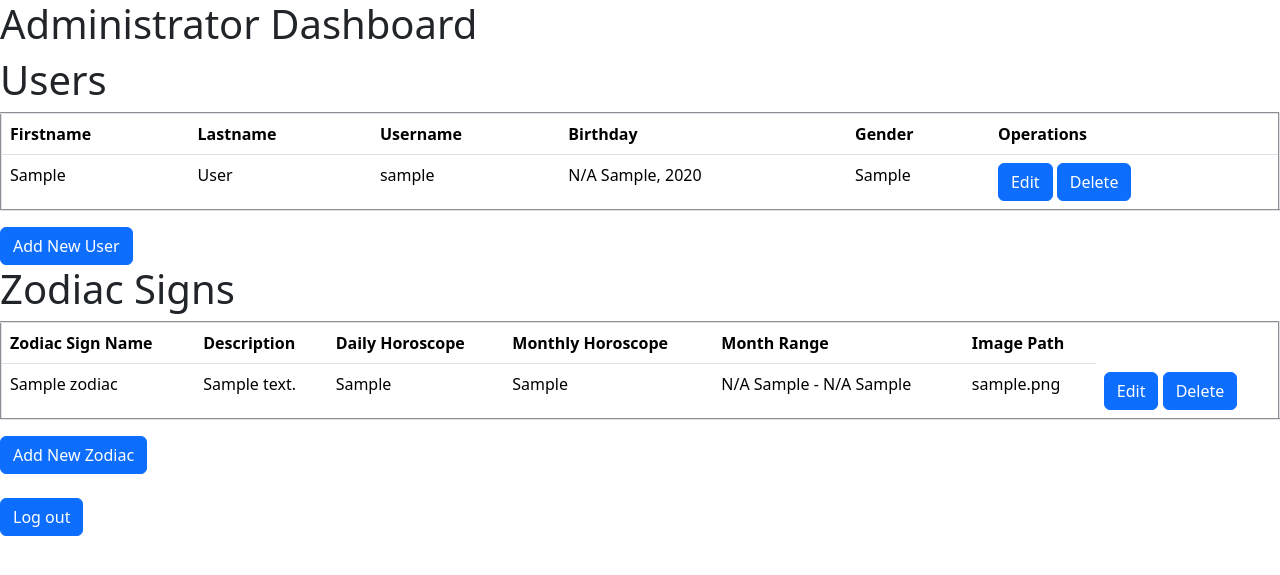
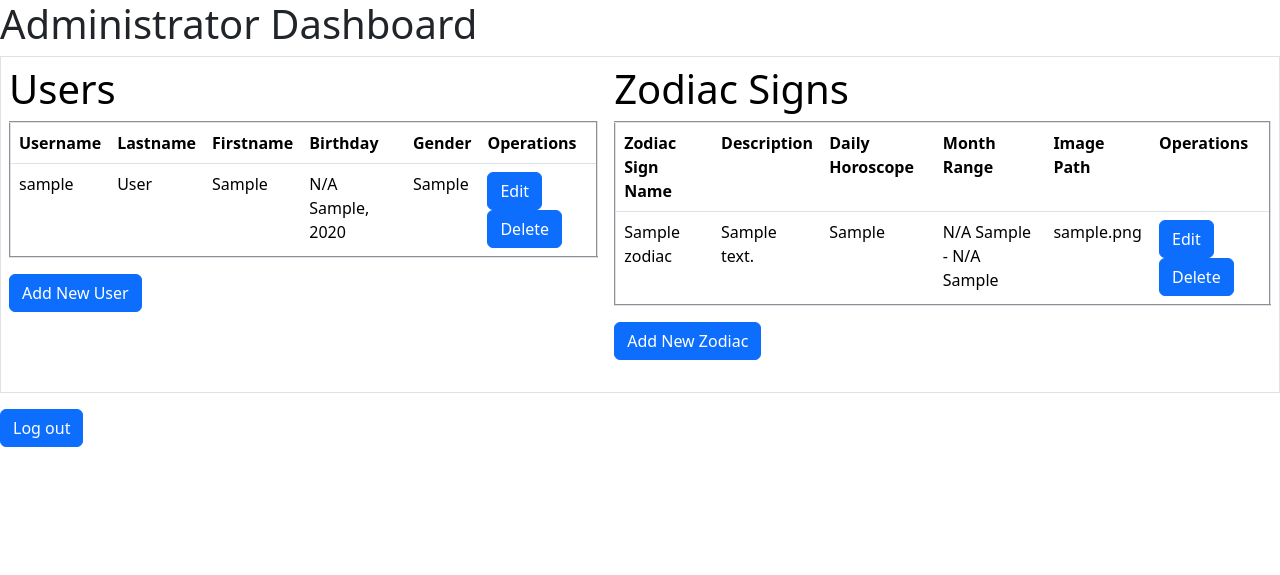
Before and after one commit to rezexxx/dynamicHoroscope, a PHP site: page /admindashboard.php in a window 1280 px wide. Shown: the top 575 px of the page. Run offline with PHP 8.4, Linux system fonts and the light colour scheme; tables that the repository leaves empty or names only in its code hold one stand-in row (values such as "Sample post").

Commit message:
Updated Admin Dashboard

```diff
--- a/horoscope/admindashboard.php
+++ b/horoscope/admindashboard.php
@@ -64,30 +64,33 @@ $zodiac_result = mysqli_query($conn, "SELECT * FROM zodiac ORDER BY id_zodiac AS
     </head>
     <body>
         <h1>Administrator Dashboard</h1>
-
+        <table width='100%' border=1 class="table">
+            <td>
                 <table width='40%' border=2 class="table">
                     <h1>Users</h1>
                     <tr>
-                <th>Firstname</th> <th>Lastname</th> <th>Username</th> <th>Birthday</th> <th>Gender</th> <th>Operations</th>
+                        <th>Username</th> <th>Lastname</th> <th>Firstname</th> <th>Birthday</th> <th>Gender</th> <th>Operations</th>
                     </tr>
                     <?php
                         while($user_data = mysqli_fetch_array($result)) {
                             echo "<tr>";
+                            echo "<td>".$user_data['username']."</td>";
+                            echo "<td>".$user_data['last_name']."</td>";
                             echo "<td>".$user_data['first_name']."</td>";
-                    echo "<td>".$user_data['last_name']."</td>";
-                    echo "<td>".$user_data['username']."</td>";
                             echo "<td>".convertNumtoMonth($user_data['month'])." ".$user_data['day'].", ".$user_data['year']."</td>";
                             echo "<td>".ucfirst($user_data['gender'])."</td>";
-                    echo "<td><a href='edit-user.php?id=$user_data[id]'><button class='btn btn-primary'>Edit</button></a> <a href='delete-user.php?id=$user_data[id]'><button class='btn btn-primary'>Delete</button></a></td>";
+                            echo "<td><a href='edit-user.php?id=$user_data[id]'><button class='btn btn-primary'>Edit</button></a><a href='delete-user.php?id=$user_data[id]'><button class='btn btn-primary'>Delete</button></a></td>";
                         }
                         echo '';
                     ?>
                 </table>
                 <a href="add-users.php" class="btn btn-primary">Add New User</a>
+            </td>
+            <td>
                 <table width='40%' border=2 class="table">
                     <h1>Zodiac Signs</h1>
                     <tr>
-                <th>Zodiac Sign Name</th> <th>Description</th> <th>Daily Horoscope</th> <th>Monthly Horoscope</th> <th>Month Range</th> <th>Image Path</th>
+                        <th>Zodiac Sign Name</th> <th>Description</th> <th>Daily Horoscope</th><th>Month Range</th> <th>Image Path</th><th>Operations</th>
                     </tr>
                     <?php
                         while($user_data = mysqli_fetch_array($zodiac_result)) {
@@ -95,7 +98,6 @@ $zodiac_result = mysqli_query($conn, "SELECT * FROM zodiac ORDER BY id_zodiac AS
                             echo "<td>".$user_data['sign_name']."</td>";
                             echo "<td>".$user_data['description']."</td>";
                             echo "<td>".$user_data['daily_horoscope']."</td>";
-                    echo "<td>".$user_data['monthly_horoscope']."</td>";
                             echo "<td>".convertNumtoMonth($user_data['month_min'])." ".$user_data['day_min']." - ".convertNumtoMonth($user_data['month_max'])." ".$user_data['day_max']."</td>";
                             echo "<td>".$user_data['image_path']."</td>";
                             echo "<td><a href='edit-zodiac.php?id=$user_data[id_zodiac]'><button class='btn btn-primary'>Edit</button></a> <a href='delete-zodiac.php?id=$user_data[id_zodiac]'><button class='btn btn-primary'>Delete</button></a></td>";
@@ -103,6 +105,12 @@ $zodiac_result = mysqli_query($conn, "SELECT * FROM zodiac ORDER BY id_zodiac AS
                     ?>
                 </table>
                 <a href="add-zodiac.php" class="btn btn-primary">Add New Zodiac</a><br><br>
+            </td>
+        </table>
+
+
+
+
         <a href="logout.php" class="btn btn-primary">Log out</a>
     </body>
 </html>
```
Lines whose indentation alone changed are shown as unchanged.
